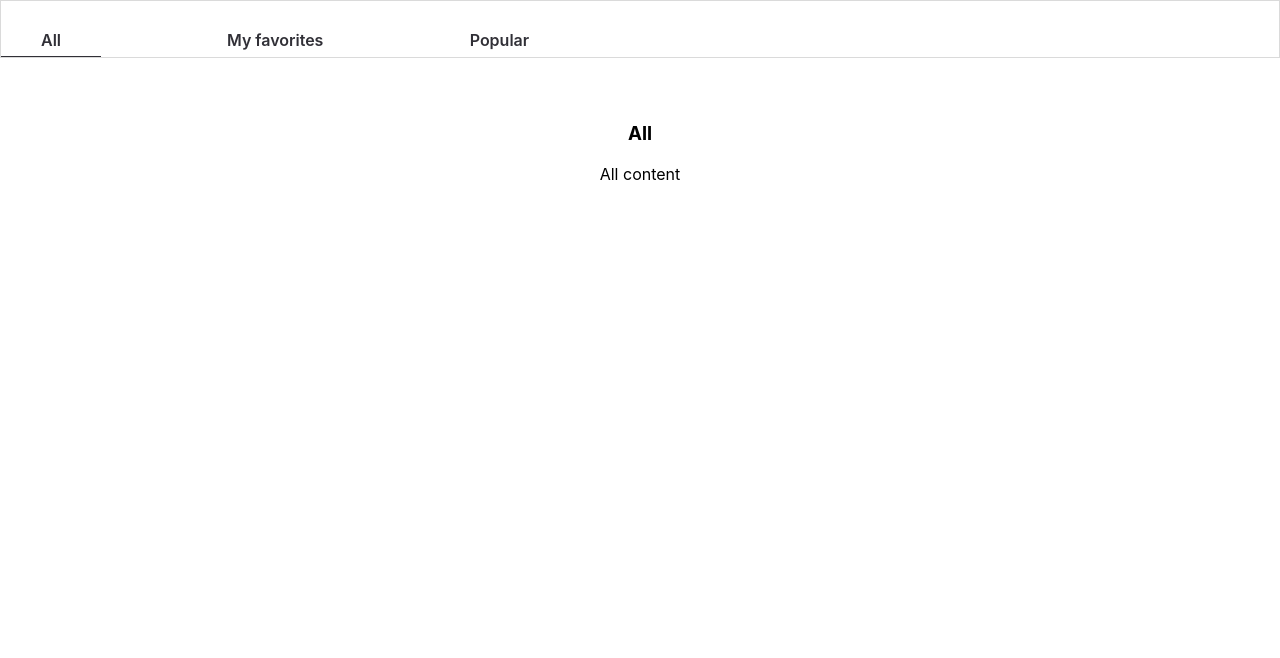
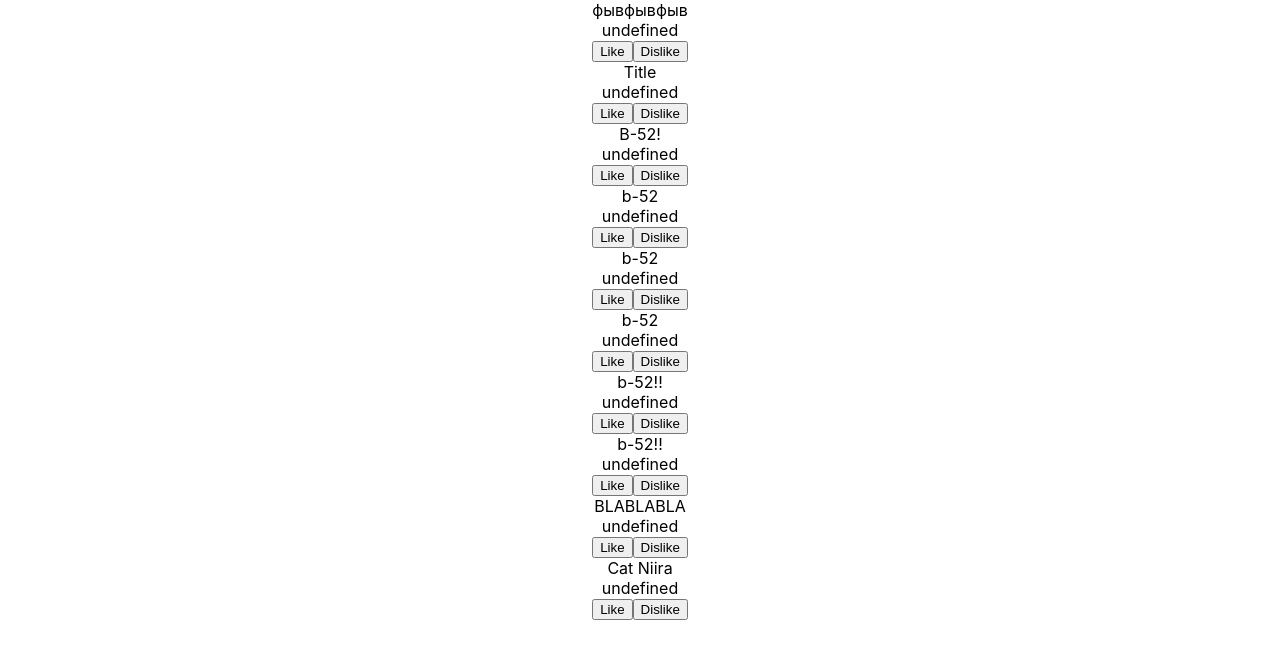
Before and after one commit to eTsy30/tms_blog, a React (Create React App) app: page / in a window 1280 px wide. Shown: the top 658 px of the page. Built offline with nearby package versions, Linux system fonts and the light colour scheme.

Commit message:
feat: create like/disLike

```diff
--- a/src/App.tsx
+++ b/src/App.tsx
@@ -1,18 +1,44 @@
-import React from "react";
-import logo from "./logo.svg";
+import { log } from "console";
+import React, { useEffect } from "react";
+import { useSelector, useDispatch } from "react-redux";
 import "./App.css";
-import { Tabs } from "./components/Tabs";
-import { useState } from "react";
 
+import { postsData } from "./PostsData";
+import { dislikePost, fetcPosts, likePost } from "./reduxPosts/reduser";
 const items = [
   { title: "All", content: "All content" },
   { title: "My favorites", content: " My favorites content" },
   { title: "Popular", content: " Popular content" },
 ];
 function App() {
+  const posts = useSelector((state: any) => state.posts.contetn);
+  const dispatch = useDispatch();
+  console.table(posts);
+
+  useEffect(() => {
+    setTimeout(() => {
+      dispatch(fetcPosts(postsData));
+    }, 1000);
+  }, []);
+
   return (
-    <div className={"App"}>
-      <Tabs items={items} onClick={""} />
+    <div className={`App `}>
+      {posts?.map((post: any) => {
+        return (
+          <>
+            <div key={post.id}></div>
+            <div>
+              <span>{post.title}</span>
+              <br />
+              <span>{String(post.like)}</span>
+            </div>
+            <button onClick={() => dispatch(likePost(post.id))}> Like</button>
+            <button onClick={() => dispatch(dislikePost(post.id))}>
+              Dislike
+            </button>
+          </>
+        );
+      })}
     </div>
   );
 }
--- /dev/null
+++ b/src/PostsData.ts
@@ -0,0 +1,100 @@
+
+export const postsData = [
+    {
+        id: 1,
+        image:
+            'https://tms-studapi-dev.s3.amazonaws.com/media/%D0%A1%D0%BD%D0%B8%D0%BC%D0%BE%D0%BA_%D1%8D%D0%BA%D1%80%D0%B0%D0%BD%D0%B0_2021-08-04_%D0%B2_16.11.10.png',
+        text: 'Text1',
+        date: '2021-10-06',
+        lesson_num: 123,
+        title: 'фывфывфыв',
+        author: 7,
+    },
+    {
+        id: 2,
+        image:
+            'https://tms-studapi-dev.s3.amazonaws.com/media/%D0%A1%D0%BD%D0%B8%D0%BC%D0%BE%D0%BA_%D1%8D%D0%BA%D1%80%D0%B0%D0%BD%D0%B0_2021-08-04_%D0%B2_17.37.38.png',
+        text: 'Text',
+        date: '2021-10-07',
+        lesson_num: 48,
+        title: 'Title',
+        author: 7,
+    },
+    {
+        id: 3,
+        image: 'https://tms-studapi-dev.s3.amazonaws.com/media/unnamed.jpeg',
+        text: 'Hello!',
+        date: '2021-10-07',
+        lesson_num: 23,
+        title: 'B-52!',
+        author: 97,
+    },
+    {
+        id: 4,
+        image:
+            'https://tms-studapi-dev.s3.amazonaws.com/media/unnamed_5c5gF9H.jpeg',
+        text: 'Hi',
+        date: '2021-10-07',
+        lesson_num: 22,
+        title: 'b-52',
+        author: 97,
+    },
+    {
+        id: 5,
+        image:
+            'https://tms-studapi-dev.s3.amazonaws.com/media/unnamed_MQSTowL.jpeg',
+        text: 'Test',
+        date: '2021-10-07',
+        lesson_num: 59,
+        title: 'b-52',
+        author: 97,
+    },
+    {
+        id: 6,
+        image:
+            'https://tms-studapi-dev.s3.amazonaws.com/media/%D0%A1%D0%BD%D0%B8%D0%BC%D0%BE%D0%BA_%D1%8D%D0%BA%D1%80%D0%B0%D0%BD%D0%B0_2021-10-07_%D0%B2_10.12.21.png',
+        text: 'Hello',
+        date: '2021-10-07',
+        lesson_num: 44,
+        title: 'b-52',
+        author: 99,
+    },
+    {
+        id: 7,
+        image:
+            'https://tms-studapi-dev.s3.amazonaws.com/media/unnamed_Akeb3ob.jpeg',
+        text: 'Hello2',
+        date: '2021-10-07',
+        lesson_num: 441,
+        title: 'b-52!!',
+        author: 99,
+    },
+    {
+        id: 8,
+        image:
+            'https://tms-studapi-dev.s3.amazonaws.com/media/%D0%A1%D0%BD%D0%B8%D0%BC%D0%BE%D0%BA_%D1%8D%D0%BA%D1%80%D0%B0%D0%BD%D0%B0_2021-10-08_%D0%B2_11.32.46.png',
+        text: 'На чиле',
+        date: '2021-10-08',
+        lesson_num: 100,
+        title: 'b-52!!',
+        author: 122,
+    },
+    {
+        id: 9,
+        image: 'https://tms-studapi-dev.s3.amazonaws.com/media/a1.JPG',
+        text: 'Blablablalba',
+        date: '2021-10-08',
+        lesson_num: 49,
+        title: 'BLABLABLA',
+        author: 123,
+    },
+    {
+        id: 10,
+        image: 'https://tms-studapi-dev.s3.amazonaws.com/media/Niira.jpg',
+        text: 'my sisters cat',
+        date: '2021-10-08',
+        lesson_num: 49,
+        title: 'Cat Niira',
+        author: 123,
+    },
+]
--- a/src/components/redux/actions/action.ts
+++ /dev/null
@@ -1,4 +0,0 @@
-export const items = (index: number) => ({
-    type: 'item',
-    index
-})
--- a/src/components/redux/reduser/item.ts
+++ /dev/null
@@ -1,15 +0,0 @@
-import { items } from './../actions/action';
-
-const defaultState = {
-    countItems: 0
-}
-
-export const reduser = (state = defaultState, action: any) => {//3
-    switch (action.type) {
-        case 'item':
-            return { ...state, countItems: action.payload }
-
-        default:
-            return state
-    }
-}
--- a/src/components/redux/store/store.ts
+++ /dev/null
@@ -1,4 +0,0 @@
-import { createStore } from "redux";
-import { reduser } from "../reduser/item";
-
-export const store = createStore(reduser)
--- a/src/index.tsx
+++ b/src/index.tsx
@@ -3,7 +3,7 @@ import ReactDOM from "react-dom/client";
 import "./index.css";
 import App from "./App";
 import reportWebVitals from "./reportWebVitals";
-import { store } from "./components/redux/store/store";
+import { store } from "./reduxPosts/store";
 import { Provider } from "react-redux";
 
 const root = ReactDOM.createRoot(
--- /dev/null
+++ b/src/reduxPosts/reduser.ts
@@ -0,0 +1,41 @@
+import { createSlice, } from '@reduxjs/toolkit';
+type Post = {
+    id: number,
+    image: string,
+    text: string,
+    date: string,
+    lesson_num: number,
+    title: string,
+    author: number,
+    like?: boolean
+}
+
+interface IPostState {
+    contetn: Array<Post> | null
+}
+const initialState: IPostState = {
+    contetn: null
+}
+
+export const postSlise = createSlice({
+    name: 'posts',
+    initialState,
+    reducers: {
+        fetcPosts: (state, action) => {
+            state.contetn = action.payload
+        },
+        likePost: (state, action) => {
+            if (state.contetn) {
+                state.contetn = state.contetn.map(post => post.id === action.payload ? { ...post, like: true } : post)
+            }
+        },
+        dislikePost: (state, action) => {
+            if (state.contetn) {
+                state.contetn = state.contetn.map(post => post.id === action.payload ? { ...post, like: false } : post)
+            }
+        }
+    },
+})
+
+export const { fetcPosts, likePost, dislikePost } = postSlise.actions
+export default postSlise.reducer
--- /dev/null
+++ b/src/reduxPosts/store.ts
@@ -0,0 +1,12 @@
+
+import { configureStore, combineReducers } from "@reduxjs/toolkit";//1
+import postSlise from "./reduser";
+
+
+export const store = configureStore({
+    reducer: {
+        posts: postSlise
+    },
+})
+export type RootState = ReturnType<typeof store.getState>
+export type AddDispatch = typeof store.dispatch
```
